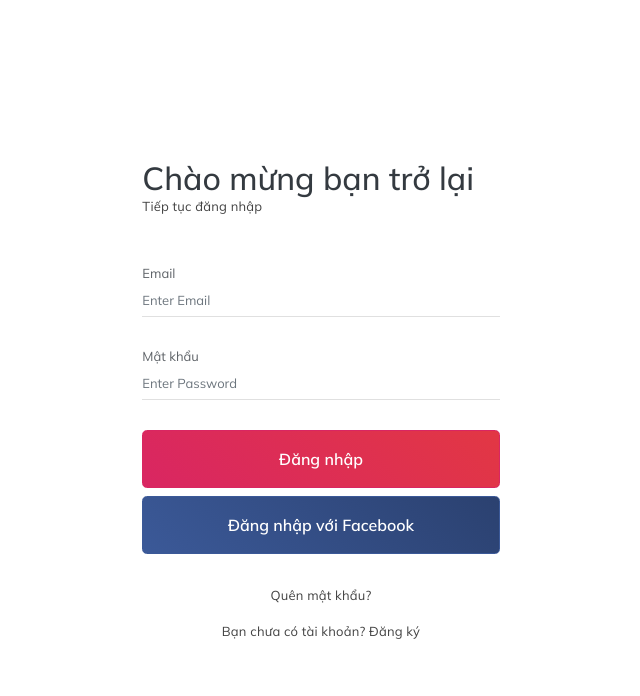
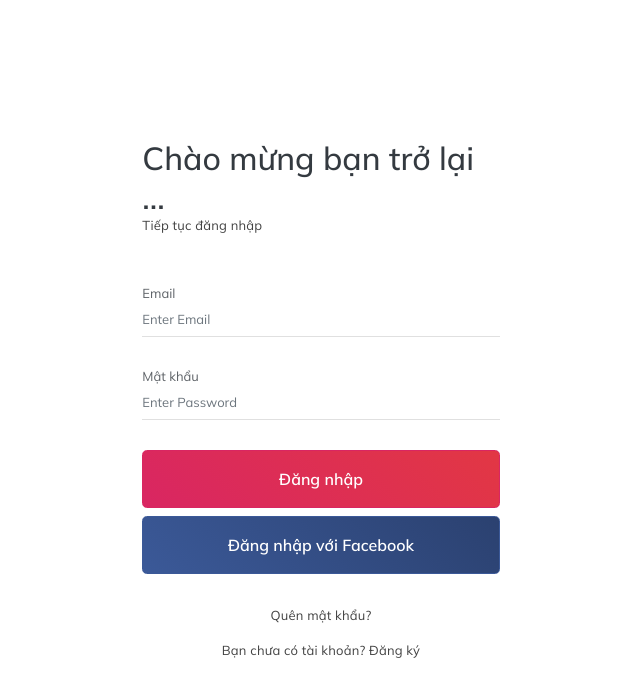
Before and after one commit to K4m5/Food-Order, a React (Vite) app in the folder init/: page /login in a window 1280 px wide. Shown: the top 696 px of the page, without its empty margins (639-1279 px from the left). Built offline with nearby package versions, Linux system fonts and the light colour scheme; grey boxes are pictures that could not be loaded.

Commit message:
update login

```diff
--- a/init/src/pages/Auth/Login.jsx
+++ b/init/src/pages/Auth/Login.jsx
@@ -3,7 +3,7 @@ import { Link } from 'react-router-dom'
 const Login = () => {
   return (
     <div className='px-5 col-10 mx-auto'>
-    <h2 className='text-dark my-0'>Chào mừng bạn trở lại</h2>
+    <h2 className='text-dark my-0'>Chào mừng bạn trở lại ...</h2>
     <p className='text-50'>Tiếp tục đăng nhập</p>
     <form className='mt-5 mb-4'  >
       <div className='form-group'>
```
